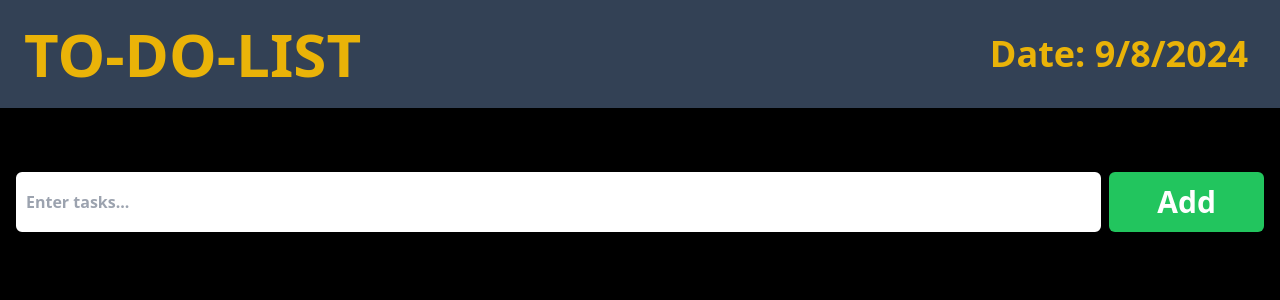
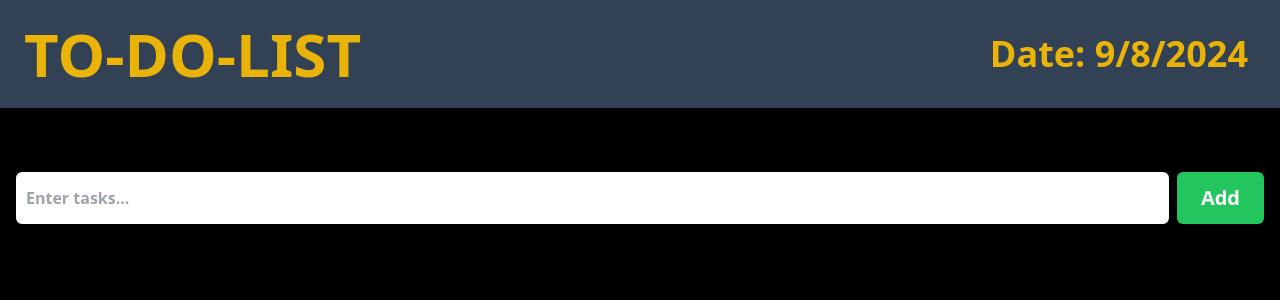
Before and after one commit to Sundram11/TO_DO_LIST, a React (Vite) app: page / in a window 1280 px wide. Shown: the top 300 px of the page. Built offline with nearby package versions, Linux system fonts and the light colour scheme; the HTML template or start-up script is replaced by a standard one.

Commit message:
commit five

```diff
--- a/src/Todo.jsx
+++ b/src/Todo.jsx
@@ -58,7 +58,7 @@ function Todo(){
 
         <div className="flex px-2 md:flex justify-around my-10 py-4">
           <input className="m-2 flex-1 md:flex-1 border-2 border-white text-md p-2 rounded-md text-black font-sans font-bold mx-2" type="text" value={NewTask} placeholder="Enter tasks..." onChange={handelInputChanges}/>
-          <button className="my-2 mr-2  px-4 md:px-12 py-3 bg-green-500 text-3xl font-bold text-white rounded-md"  onClick={()=>AddTask(NewTask)}>Add</button>
+          <button className="my-2 mr-2  px-4 md:px-6 py-3 bg-green-500 text-xl font-bold text-white rounded-md"  onClick={()=>AddTask(NewTask)}>Add</button>
         </div>
 
       <ol>
```
